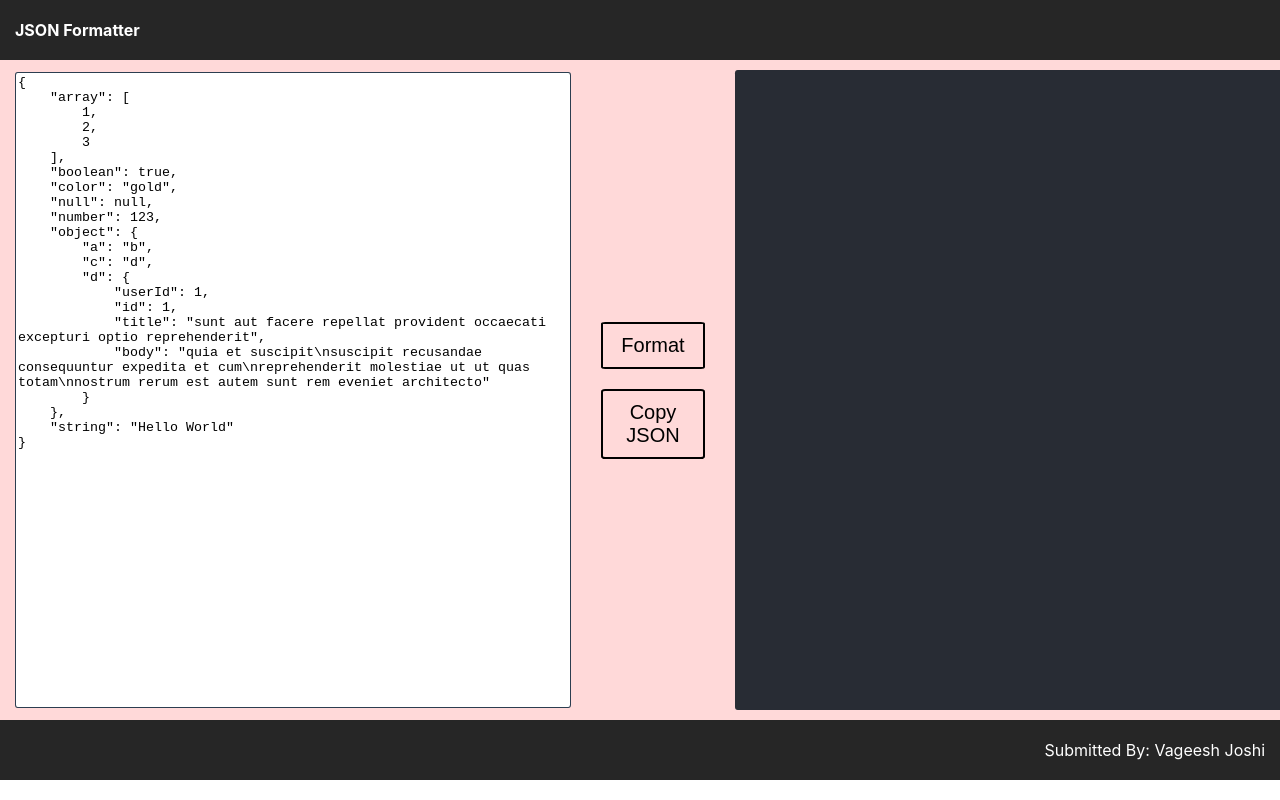
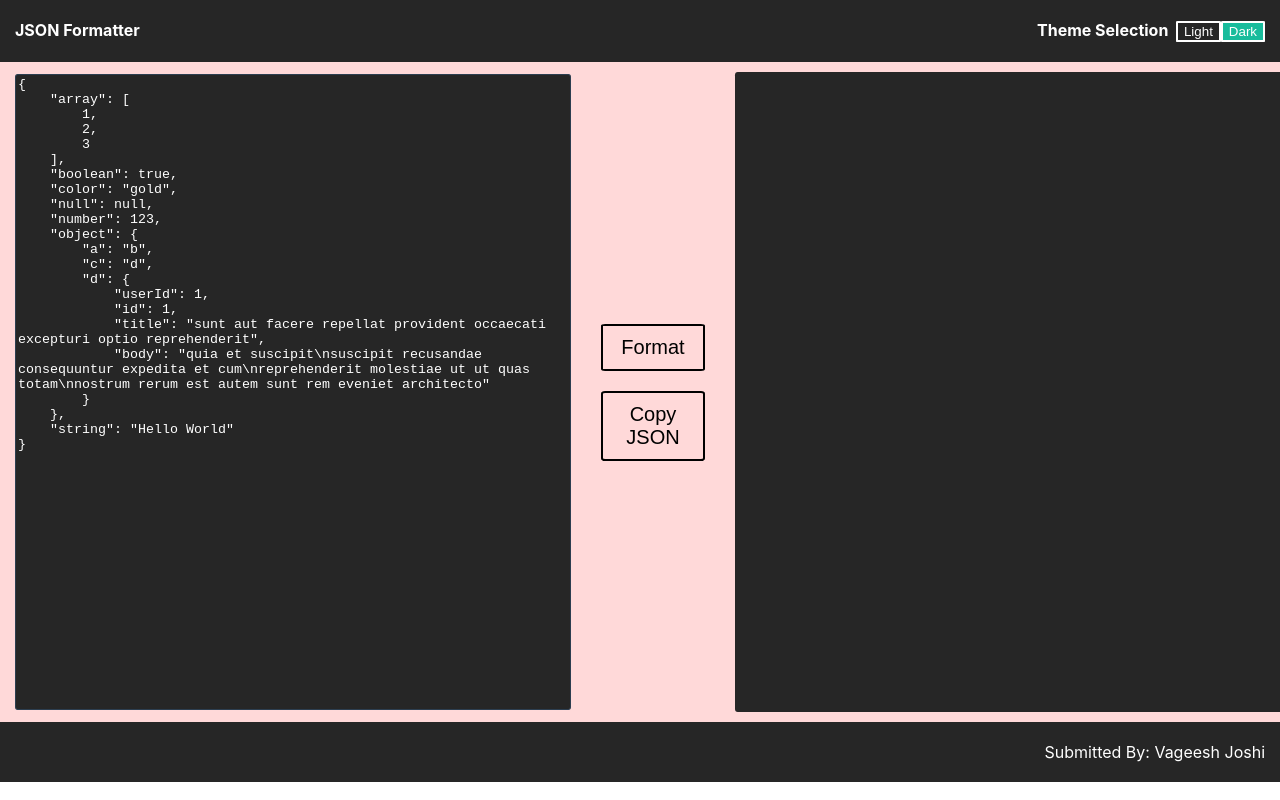
Before and after one commit to vageeshjoshi1/JSONFormatter, a React (Create React App) app: page / in a window 1280 px wide. Shown: the top 800 px of the page. Built offline with nearby package versions, Linux system fonts and the light colour scheme.

Commit message:
Added theme toggle feature

```diff
--- a/src/App.js
+++ b/src/App.js
@@ -13,6 +13,7 @@ const checkIfJSONString = str => {
 
 const App = () => {
   const [input, setInput] = useState(JSON.stringify(data3, null, 4))
+  const [theme, setTheme] = useState('dark')
   const [output, setOutput] = useState([])
   const snackbar = useRef(null);
 
@@ -92,8 +93,8 @@ const App = () => {
   }
 
   return (
-    <div className="container">
-      <Header />
+    <div className={`container ${theme}`}>
+      <Header onThemeClick={setTheme} theme={theme} />
       <div className="main">
         <InputArea onChange={handleChange} defaultValue={input} />
         <div className="btn-stack">
--- a/src/components/Header/index.js
+++ b/src/components/Header/index.js
@@ -1,8 +1,23 @@
 import React from 'react';
 
-const Header = () => (
+const Header = ({ theme, onThemeClick }) => (
   <header className="header">
-    JSON Formatter
+    <span className="w-50">JSON Formatter</span>
+    <div className="theme-toggle">
+      Theme Selection &nbsp;
+      <button
+        className={theme === 'light' ? 'selected' : ''}
+        onClick={() => onThemeClick('light')}
+      >
+        Light
+      </button>
+      <button
+        className={theme === 'dark' ? 'selected' : ''}
+        onClick={() => onThemeClick('dark')}
+      >
+        Dark
+      </button>
+    </div>
   </header>
 );
 
--- a/src/scss/App.scss
+++ b/src/scss/App.scss
@@ -3,11 +3,12 @@
   flex-direction: column;
 
   header {
-    width: 100%;
     font-weight: 700;
     padding: 20px 15px;
     background-color: #262626;
     color: #fff;
+    display: flex;
+    justify-content: space-between;
   }
 
   footer {
@@ -37,12 +38,14 @@
     width: 50%;
     border: 1px solid #2c3e50;
     border-radius: 0.5%;
+    background-color: #262626;
+    color: white;
   }
 
   .output-area {
     width: 50%;
     height: 100%;
-    background-color: #282c34;
+    background-color: #262626;
     color: white;
     border-radius: 0.5%;
     text-align: left;
@@ -118,6 +121,30 @@
     to {bottom: 0; opacity: 0;}
   }
 
+  .w-50 { width: 50%; }
+
+  .theme-toggle {
+    text-align: right;
+    button {
+      border: solid 2px #FFF;
+      color: #FFF;
+      background: 0 0;
+      border-radius: 4%;
+      cursor: pointer;
+      transition: all .3s ease-in-out;
+      &:hover {
+        border: solid 2px #18bc9c;
+        color: #18bc9c;
+        background: #fff;
+      }
+    }
+    .selected {
+      background-color: #18bc9c;
+    }
+  }
+
+}
+.dark {
   .boolean {
     color: orange;
   }
@@ -131,3 +158,40 @@
     color: grey;
   }
 }
+
+.light {
+  .boolean {
+    color: darkorange;
+  }
+  .string {
+    color: darkcyan;
+  }
+  .number {
+    color: darkorchid;
+  }
+  .null {
+    color: darkgrey;
+  }
+  .main {
+    background-color: #262626;
+  }
+  .header, .footer {
+    background-color: #87e3ff;
+    color: #262626;
+  }
+  .input-area, .output-area {
+    background-color: #F7F7F7;
+    color: #262626;
+  }
+  .btn-stack {
+    .btn {
+      border: solid 2px #F7F7F7;
+      color: #F7F7F7;
+      &:hover {
+        border: solid 2px #18bc9c;
+        color: #18bc9c;
+        background: #fff;
+      }
+    }
+  }
+}
```
